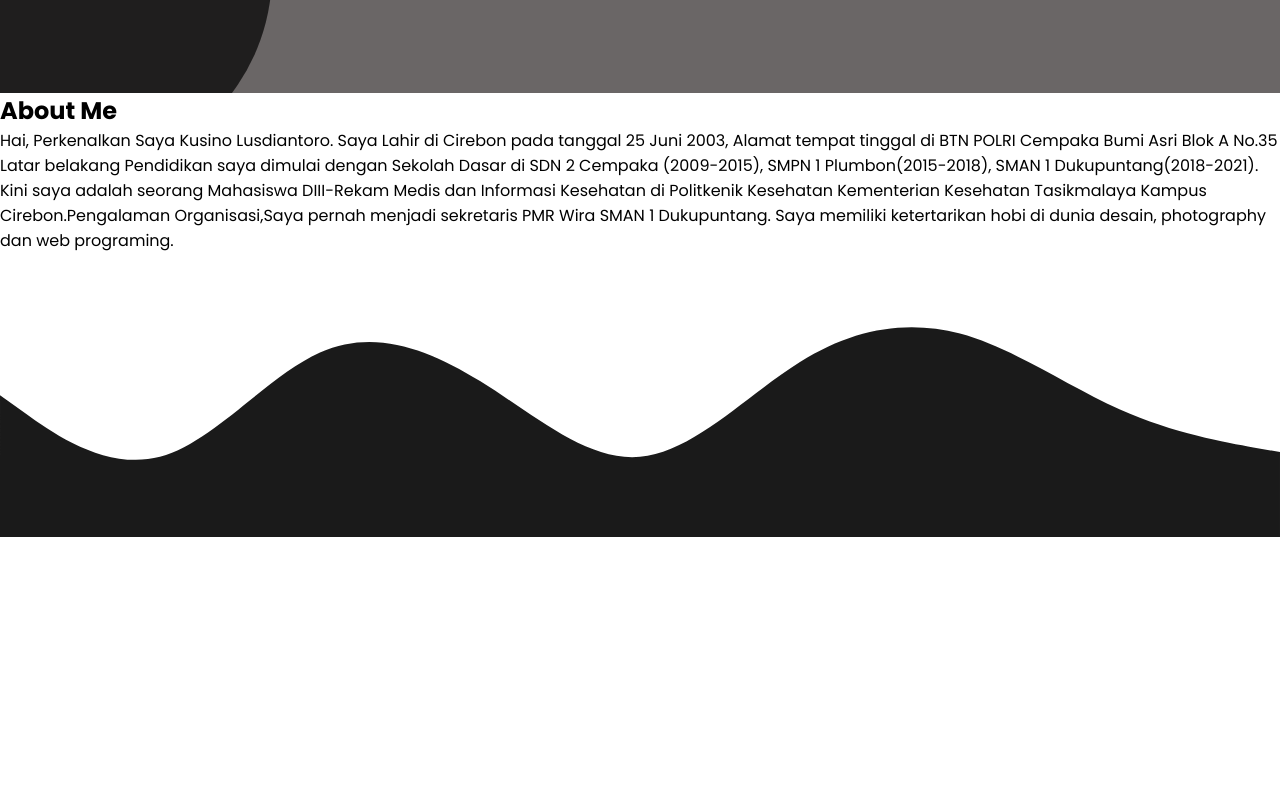
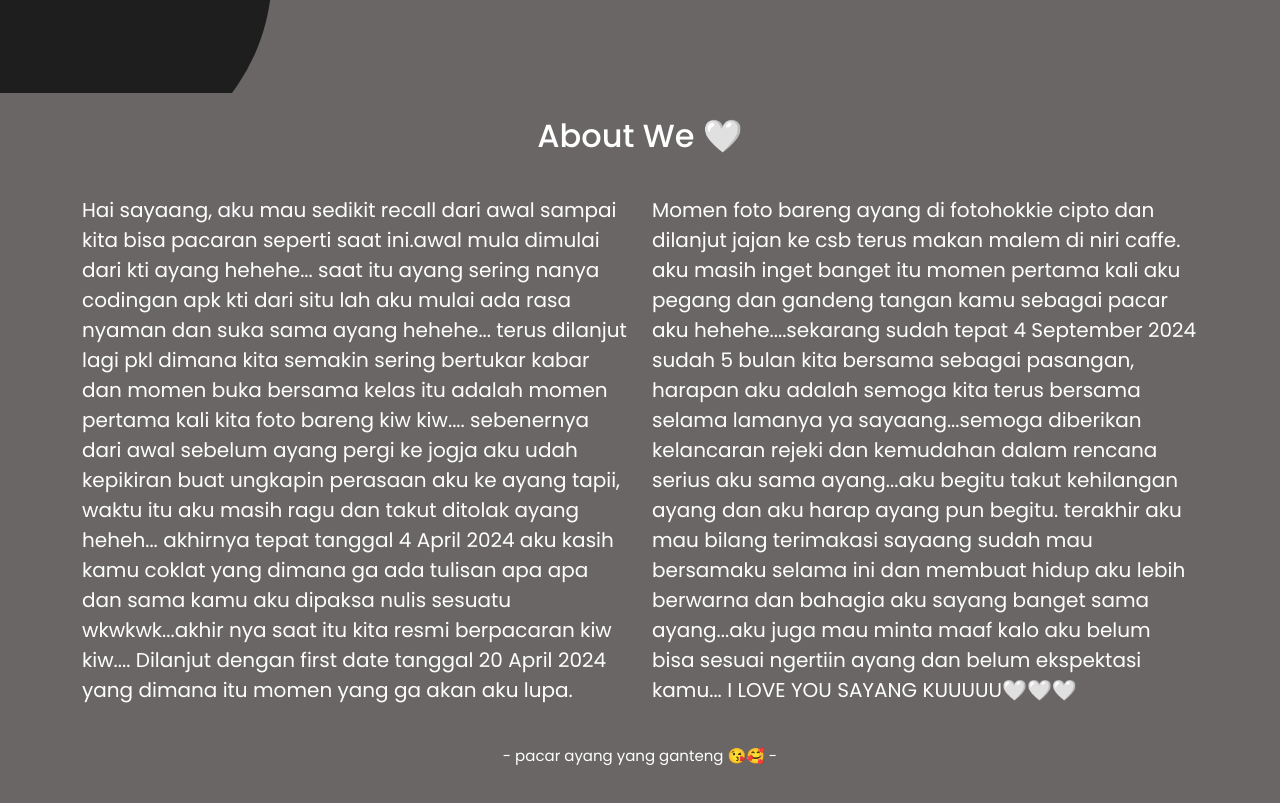
Before and after one commit to kusinolusdiantoro/spesial_for_ayang, a plain HTML site: page index.html in a window 1280 px wide. Shown: the part 707-1510 px from the top of the page. Before the commit the page ends 1251 px from the top, so only its background shows below. Drawn offline with nearby package versions, Linux system fonts and the light colour scheme; a web font is replaced by a local one.

Commit message:
update section about we

```diff
--- a/index.html
+++ b/index.html
@@ -6,7 +6,13 @@
   <title>Memories with my love</title>
   <link rel="stylesheet" href="https://cdn.jsdelivr.net/npm/swiper@10/swiper-bundle.min.css" />
   <link rel='stylesheet' href='https://cdnjs.cloudflare.com/ajax/libs/font-awesome/6.4.2/css/all.min.css'>
+  <link href="https://cdn.jsdelivr.net/npm/bootstrap@5.2.3/dist/css/bootstrap.min.css" rel="stylesheet"
+    integrity="sha384-rbsA2VBKQhggwzxH7pPCaAqO46MgnOM80zW1RWuH61DGLwZJEdK2Kadq2F9CUG65" crossorigin="anonymous">
+  <!-- bootstrap icon -->
+  <link rel="stylesheet" href="https://cdn.jsdelivr.net/npm/bootstrap-icons@1.10.3/font/bootstrap-icons.css">
+
   <link rel="stylesheet" href="./style.css">
+
 
 </head>
 
@@ -151,35 +157,52 @@
     <div class="circle"></div>
   </main>
 
-  <section id="about">
+  <section id="about" style="background-color:#6a6666 ;">
     <div class="container">
       <div class="row text-center mb-3">
         <div class="my-web col">
-          <h2>About Me</h2>
+          <h2 class="mt-4 mb-4 text-white">About We 🤍</h2>
         </div>
       </div>
       <div class="row justify-content-center fs-5 text-justify ">
-        <div class="col-md-5 my-web ">
-          <p>Hai, Perkenalkan Saya Kusino Lusdiantoro. Saya Lahir di Cirebon pada tanggal 25 Juni 2003, Alamat
-            tempat tinggal di BTN POLRI Cempaka Bumi Asri Blok A No.35 Latar belakang Pendidikan saya
-            dimulai dengan Sekolah Dasar di SDN 2 Cempaka (2009-2015), SMPN 1 Plumbon(2015-2018), SMAN 1
-            Dukupuntang(2018-2021). </p>
+        <div class="col-md-6 my-web ">
+          <p class="text-white">Hai sayaang, aku mau sedikit recall dari awal sampai kita bisa pacaran seperti saat
+            ini.awal mula dimulai dari kti ayang hehehe... saat itu ayang sering nanya codingan apk kti dari situ lah
+            aku mulai ada rasa nyaman dan suka sama ayang hehehe... terus dilanjut lagi pkl dimana kita semakin sering
+            bertukar kabar dan momen buka bersama kelas itu adalah momen pertama kali kita foto bareng kiw kiw....
+            sebenernya dari awal sebelum ayang pergi ke jogja aku udah kepikiran buat ungkapin perasaan aku ke ayang
+            tapii, waktu itu aku masih ragu dan takut ditolak ayang heheh... akhirnya tepat tanggal 4 April 2024 aku
+            kasih kamu coklat yang dimana ga ada tulisan apa apa dan sama kamu aku dipaksa nulis sesuatu wkwkwk...akhir
+            nya saat itu kita resmi berpacaran kiw kiw.... Dilanjut dengan first date tanggal 20 April 2024 yang dimana
+            itu momen yang ga akan aku
+            lupa.</p>
         </div>
-        <div class="col-md-5 my-web ">
-          <p>Kini saya adalah seorang Mahasiswa DIII-Rekam Medis dan Informasi
-            Kesehatan di Politkenik Kesehatan Kementerian Kesehatan Tasikmalaya Kampus Cirebon.Pengalaman
-            Organisasi,Saya pernah menjadi sekretaris PMR Wira SMAN 1 Dukupuntang. Saya memiliki
-            ketertarikan hobi di dunia desain, photography dan web programing. </p>
+        <div class="col-md-6 my-web ">
+          <p class="text-white">Momen foto bareng ayang di fotohokkie cipto dan dilanjut jajan ke csb terus makan malem
+            di niri caffe.
+            aku masih inget banget itu momen pertama kali aku pegang dan gandeng tangan kamu sebagai pacar aku
+            hehehe....sekarang sudah tepat 4 September 2024 sudah 5 bulan kita bersama sebagai pasangan, harapan aku
+            adalah semoga kita terus bersama selama lamanya ya sayaang...semoga diberikan kelancaran rejeki dan
+            kemudahan dalam rencana serius aku sama ayang...aku begitu takut kehilangan ayang dan aku harap ayang pun
+            begitu. terakhir aku mau bilang terimakasi sayaang sudah mau bersamaku selama ini dan membuat hidup aku
+            lebih berwarna dan bahagia aku sayang banget sama ayang...aku juga mau minta maaf kalo aku belum bisa sesuai
+            ngertiin ayang dan belum
+            ekspektasi kamu... I LOVE
+            YOU SAYANG KUUUUU🤍🤍🤍</p>
+        </div>
+        <div class="row text-center mb-3">
+          <div class="my-web col">
+            <p class="mt-4 mb-4 text-white" style="font-size: 15px;">- pacar ayang yang ganteng 😘🥰 -</p>
+          </div>
         </div>
       </div>
     </div>
-    <svg xmlns="http://www.w3.org/2000/svg" viewBox="0 0 1440 320">
-      <path fill="#1a1a1a" fill-opacity="1"
-        d="M0,160L30,181.3C60,203,120,245,180,229.3C240,213,300,139,360,112C420,85,480,107,540,144C600,181,660,235,720,229.3C780,224,840,160,900,122.7C960,85,1020,75,1080,90.7C1140,107,1200,149,1260,176C1320,203,1380,213,1410,218.7L1440,224L1440,320L1410,320C1380,320,1320,320,1260,320C1200,320,1140,320,1080,320C1020,320,960,320,900,320C840,320,780,320,720,320C660,320,600,320,540,320C480,320,420,320,360,320C300,320,240,320,180,320C120,320,60,320,30,320L0,320Z">
-      </path>
-    </svg>
   </section>
+
   <script src="https://cdn.jsdelivr.net/npm/swiper@10/swiper-bundle.min.js"></script>
+  <script src="https://cdn.jsdelivr.net/npm/bootstrap@5.2.3/dist/js/bootstrap.bundle.min.js"
+    integrity="sha384-kenU1KFdBIe4zVF0s0G1M5b4hcpxyD9F7jL+jjXkk+Q2h455rYXK/7HAuoJl+0I4"
+    crossorigin="anonymous"></script>
   <script src="./script.js"></script>
 
   <script>
```
